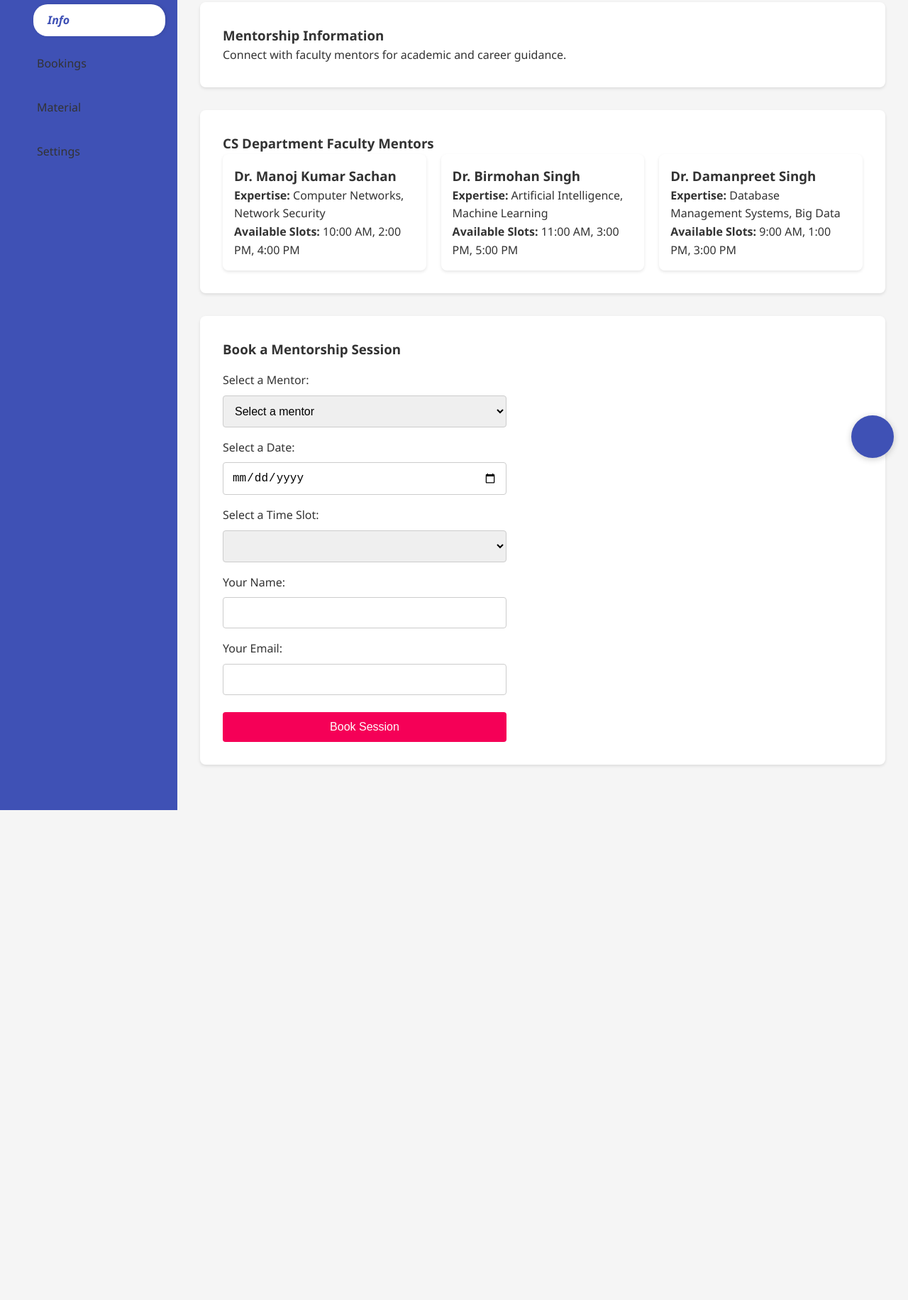
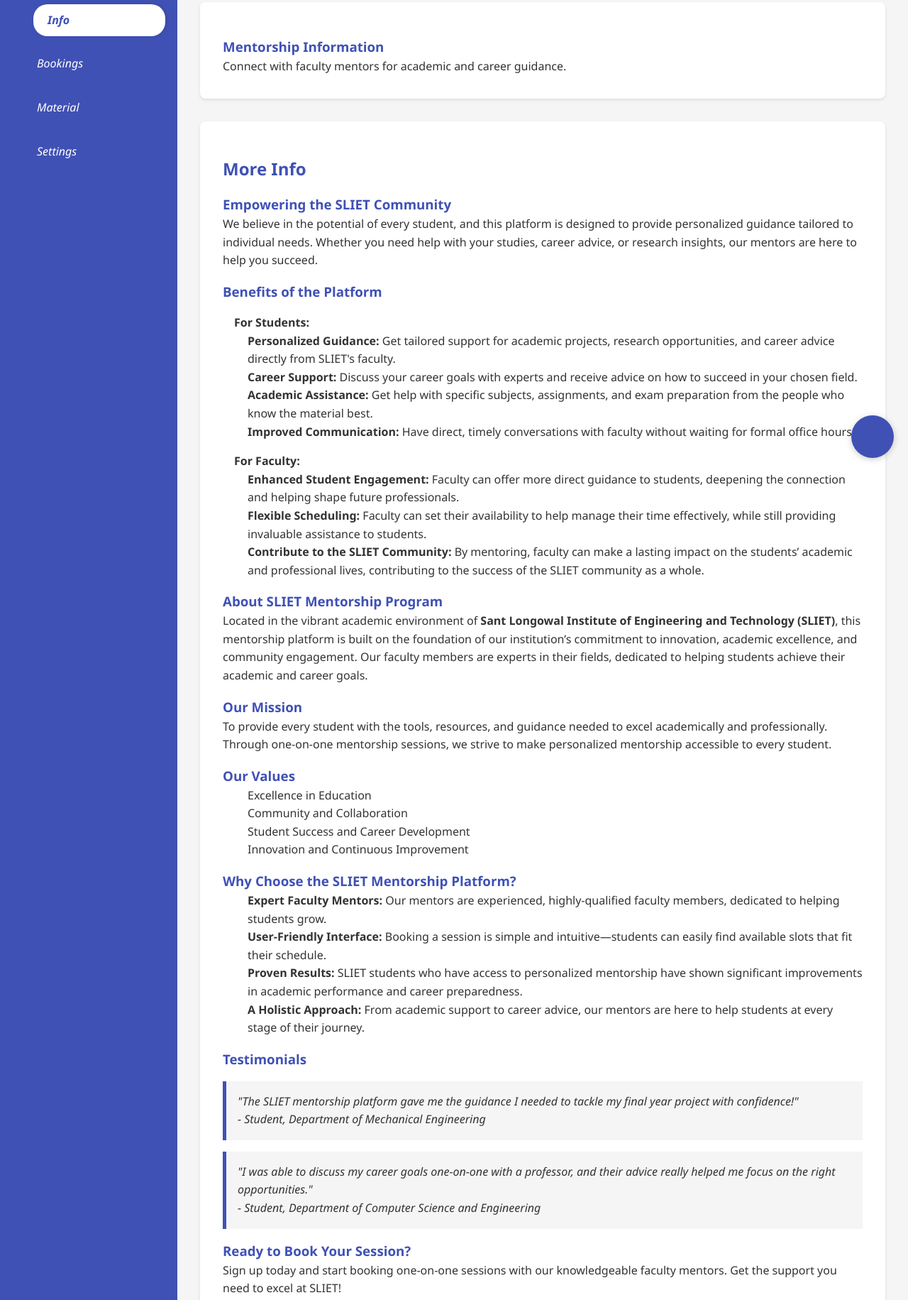
Before and after one commit to DenzilSerrao/tech-NO-logik, a plain HTML site: page index.html in a window 1280 px wide. Shown: the part 135-1966 px from the top of the page at 71% size. Before the commit the page ends 1276 px from the top, so only its background shows below. Drawn offline with Linux system fonts and the light colour scheme.

Commit message:
modification to syle

```diff
--- a/index.html
+++ b/index.html
@@ -32,8 +32,63 @@
           <p>Connect with faculty mentors for academic and career guidance.</p>
         </section>
 
+        <section class="more-info">
+          <h2>More Info</h2>
+          <h3>Empowering the SLIET Community</h3>
+          <p>We believe in the potential of every student, and this platform is designed to provide personalized guidance tailored to individual needs. Whether you need help with your studies, career advice, or research insights, our mentors are here to help you succeed.</p>
+          <h3>Benefits of the Platform</h3>
+          <h4>For Students:</h4>
+          <ul>
+              <li><strong>Personalized Guidance:</strong> Get tailored support for academic projects, research opportunities, and career advice directly from SLIET's faculty.</li>
+              <li><strong>Career Support:</strong> Discuss your career goals with experts and receive advice on how to succeed in your chosen field.</li>
+              <li><strong>Academic Assistance:</strong> Get help with specific subjects, assignments, and exam preparation from the people who know the material best.</li>
+              <li><strong>Improved Communication:</strong> Have direct, timely conversations with faculty without waiting for formal office hours.</li>
+          </ul>
+          <h4>For Faculty:</h4>
+          <ul>
+              <li><strong>Enhanced Student Engagement:</strong> Faculty can offer more direct guidance to students, deepening the connection and helping shape future professionals.</li>
+              <li><strong>Flexible Scheduling:</strong> Faculty can set their availability to help manage their time effectively, while still providing invaluable assistance to students.</li>
+              <li><strong>Contribute to the SLIET Community:</strong> By mentoring, faculty can make a lasting impact on the students’ academic and professional lives, contributing to the success of the SLIET community as a whole.</li>
+          </ul>
+
+          <h3>About SLIET Mentorship Program</h3>
+          <p>Located in the vibrant academic environment of <strong>Sant Longowal Institute of Engineering and Technology (SLIET)</strong>, this mentorship platform is built on the foundation of our institution’s commitment to innovation, academic excellence, and community engagement. Our faculty members are experts in their fields, dedicated to helping students achieve their academic and career goals.</p>
+
+          <h3>Our Mission</h3>
+          <p>To provide every student with the tools, resources, and guidance needed to excel academically and professionally. Through one-on-one mentorship sessions, we strive to make personalized mentorship accessible to every student.</p>
+
+          <h3>Our Values</h3>
+          <ul>
+              <li>Excellence in Education</li>
+              <li>Community and Collaboration</li>
+              <li>Student Success and Career Development</li>
+              <li>Innovation and Continuous Improvement</li>
+          </ul>
+
+          <h3>Why Choose the SLIET Mentorship Platform?</h3>
+          <ul>
+              <li><strong>Expert Faculty Mentors:</strong> Our mentors are experienced, highly-qualified faculty members, dedicated to helping students grow.</li>
+              <li><strong>User-Friendly Interface:</strong> Booking a session is simple and intuitive—students can easily find available slots that fit their schedule.</li>
+              <li><strong>Proven Results:</strong> SLIET students who have access to personalized mentorship have shown significant improvements in academic performance and career preparedness.</li>
+              <li><strong>A Holistic Approach:</strong> From academic support to career advice, our mentors are here to help students at every stage of their journey.</li>
+          </ul>
+
+          <h3>Testimonials</h3>
+          <blockquote>
+              <p>"The SLIET mentorship platform gave me the guidance I needed to tackle my final year project with confidence!"</p>
+              <p>- Student, Department of Mechanical Engineering</p>
+          </blockquote>
+          <blockquote>
+              <p>"I was able to discuss my career goals one-on-one with a professor, and their advice really helped me focus on the right opportunities."</p>
+              <p>- Student, Department of Computer Science and Engineering</p>
+          </blockquote>
+
+          <h3>Ready to Book Your Session?</h3>
+          <p>Sign up today and start booking one-on-one sessions with our knowledgeable faculty mentors. Get the support you need to excel at SLIET!</p>
+        </section>
+
         <section id="mentors">
-          <h3>CS Department Faculty Mentors</h3>
+          <h3 class="mentor-title">CS Department Faculty Mentors</h3>
           <div id="mentor-list"></div>
         </section>
 
@@ -77,5 +132,8 @@
       </div>
     </div>
     <script type="module" src="/main.js"></script>
+    <footer>
+      <p>&copy; 2024 SLIET Mentorship Platform. All Rights Reserved.</p>
+  </footer>
   </body>
 </html>
--- a/main.js
+++ b/main.js
@@ -2,20 +2,26 @@
 const mentors = [
   {
     id: 1,
-    name: "Dr. Manoj Kumar Sachan",
-    expertise: "Computer Networks, Network Security",
+    name: "Dr. Birmohan Singh",
+    Educational_Qualification: "Computer Networks, Network Security",
+    Phone : "+91-1672-253208",
+    Email: "birmohansingh@sliet.ac.in , birmohans@gmail.com",
     availableSlots: ["10:00 AM", "2:00 PM", "4:00 PM"]
   },
   {
     id: 2,
     name: "Dr. Birmohan Singh",
-    expertise: "Artificial Intelligence, Machine Learning",
+    Educational_Qualification: "Computer Networks, Network Security",
+    Phone : "+91-1672-253208",
+    Email: "birmohansingh@sliet.ac.in , birmohans@gmail.com",
     availableSlots: ["11:00 AM", "3:00 PM", "5:00 PM"]
   },
   {
     id: 3,
     name: "Dr. Damanpreet Singh",
-    expertise: "Database Management Systems, Big Data",
+    Educational_Qualification: "Computer Networks, Network Security",
+    Phone : "+91-1672-253208",
+    Email: "birmohansingh@sliet.ac.in , birmohans@gmail.com",
     availableSlots: ["9:00 AM", "1:00 PM", "3:00 PM"]
   }
 ];
@@ -30,8 +36,9 @@ function createMentorCards() {
     card.className = 'mentor-card';
     card.innerHTML = `
       <h3>${mentor.name}</h3>
-      <p><strong>Expertise:</strong> ${mentor.expertise}</p>
-      <p><strong>Available Slots:</strong> ${mentor.availableSlots.join(', ')}</p>
+      <p><strong>Educational_Qualification:</strong> ${mentor.Educational_Qualification}</p>
+      <p><strong>Phone:</strong> ${mentor.Phone}</p>
+      <p><strong>Email:</strong> ${mentor.Email}</p>
     `;
     mentorList.appendChild(card);
   });
--- a/style.css
+++ b/style.css
@@ -33,12 +33,12 @@ body {
 }
 
 .sidebar h1 {
-  font-size: 1.5rem;
   margin-bottom: 2rem;
 }
 
 .sidebar nav ul {
   list-style-type: none;
+  padding: 0;
 }
 
 .sidebar nav ul li {
@@ -47,26 +47,22 @@ body {
 
 .sidebar nav ul li a {
   display: block;
+  font-style: oblique;
   padding: 10px 20px;
-  color: var(--text-color);
+  color: #fff;
   text-decoration: none;
   transition: all 0.3s ease;
-  background-color: transparent;
   border-radius: 20px;
 }
 
 .sidebar nav ul li a:hover,
 .sidebar nav ul li a.active {
   color: var(--primary-color);
-  font-style: oblique;
   font-weight: bold;
   background-color: #fff;
   transform: translateX(15px);
   box-shadow: 2px 0 5px rgba(0, 0, 0, 0.1);
-  border-radius: 20px;
-  overflow: visible;
 }
-
 
 main {
   flex: 1;
@@ -78,7 +74,6 @@ main {
   display: flex;
   justify-content: space-between;
   align-items: center;
-  background-color: var(--background-color);
   padding: 10px 20px;
   margin-bottom: 2rem;
 }
@@ -108,14 +103,34 @@ main {
   transform: scale(1.05);
 }
 
-.login {
-  color: var(--secondary-color);
+.more-info {
+  background-color: white;
+  border-radius: 8px;
+  box-shadow: 0 2px 4px rgba(0, 0, 0, 0.1);
 }
 
-.signup {
+.more-info h2, h3 {
   color: var(--primary-color);
+  margin-top: 1rem;
 }
 
+.more-info h4 {
+  margin-top: 1rem;
+  padding-left: 1rem;
+}
+
+.more-info ul {
+  list-style-type: none;
+  padding-left: 35px;
+}
+
+blockquote {
+  background-color: var(--background-color);
+  border-left: 5px solid var(--primary-color);
+  padding: 1rem;
+  margin: 1rem 0;
+  font-style: italic;
+}
 
 section {
   background-color: white;
@@ -125,11 +140,14 @@ section {
   margin-bottom: 2rem;
 }
 
-/*Responsive part for the Card*/
 #mentor-list {
   display: grid;
-  grid-template-columns: repeat(auto-fill, minmax(250px, 1fr));
+  grid-template-columns: repeat(auto-fill, minmax(350px, 1fr));
   gap: 1.3rem;
+}
+
+.mentor-title {
+  padding-bottom: 1.5rem;
 }
 
 .mentor-card {
@@ -231,7 +249,6 @@ section {
 
 #chat-header h3 {
   margin: 0;
-  color: white;
 }
 
 #close-chat {
@@ -329,3 +346,9 @@ section {
     bottom: 80px;
   }
 }
+
+footer {
+  background-color: #333333c8;
+  color: white;
+  text-align: center;
+}
```
